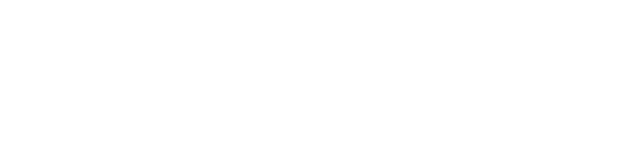
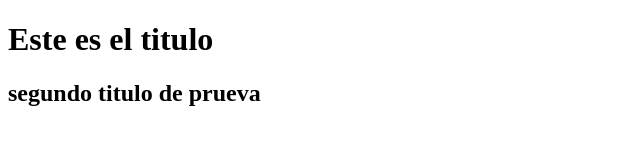
Before and after one commit to jdomifo/git.proyect, a plain HTML site: page index.html in a window 1280 px wide. Shown: the whole page, without its empty margins (0-640 px from the left). Drawn offline with Linux system fonts and the light colour scheme.

Commit message:
se agreo un segundo titulo

```diff
--- a/index.html
+++ b/index.html
@@ -8,7 +8,8 @@
 </head>
 
 <body>
-
+    <h1>Este es el titulo</h1>
+    <h2>segundo titulo de prueva</h2>
 </body>
 
 </html>
```
